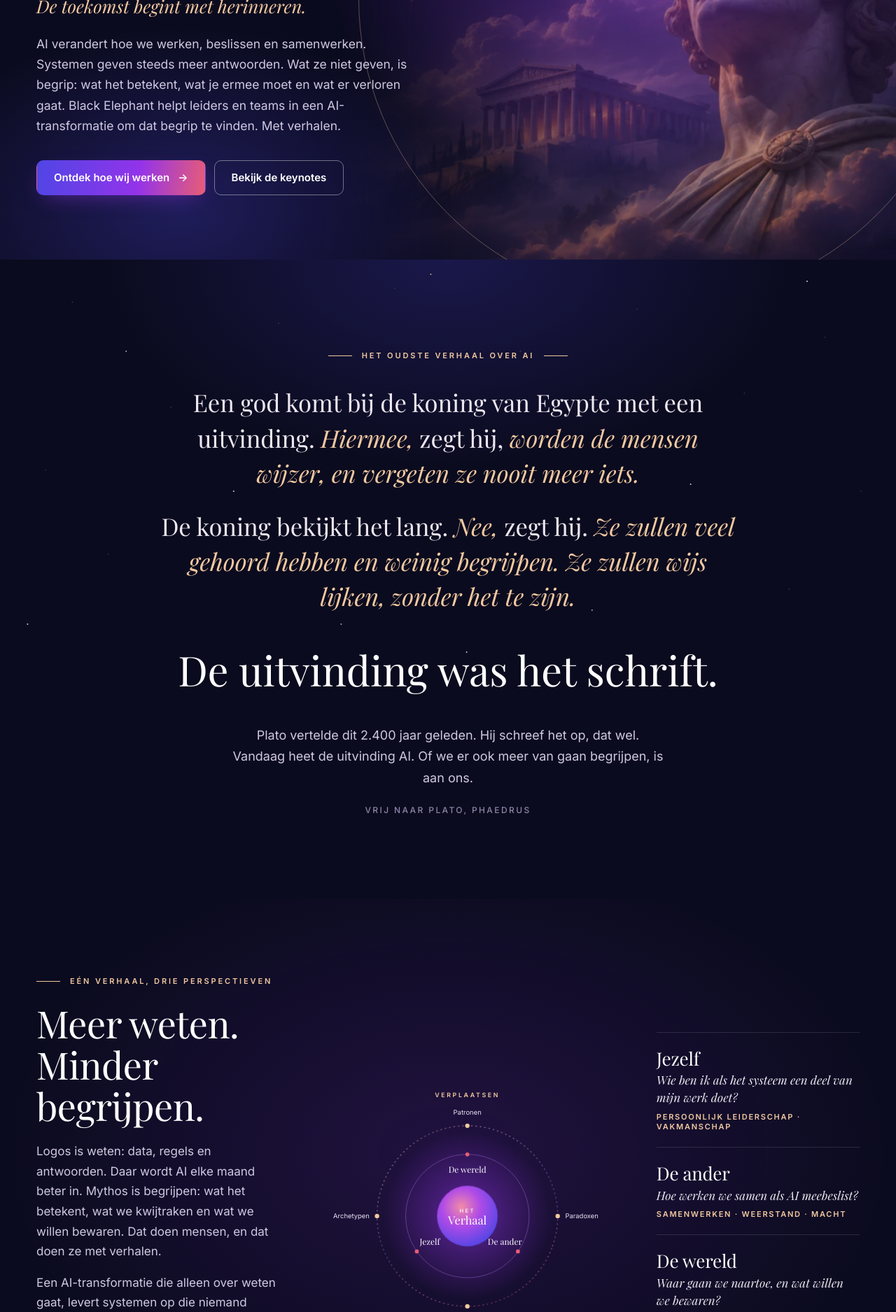
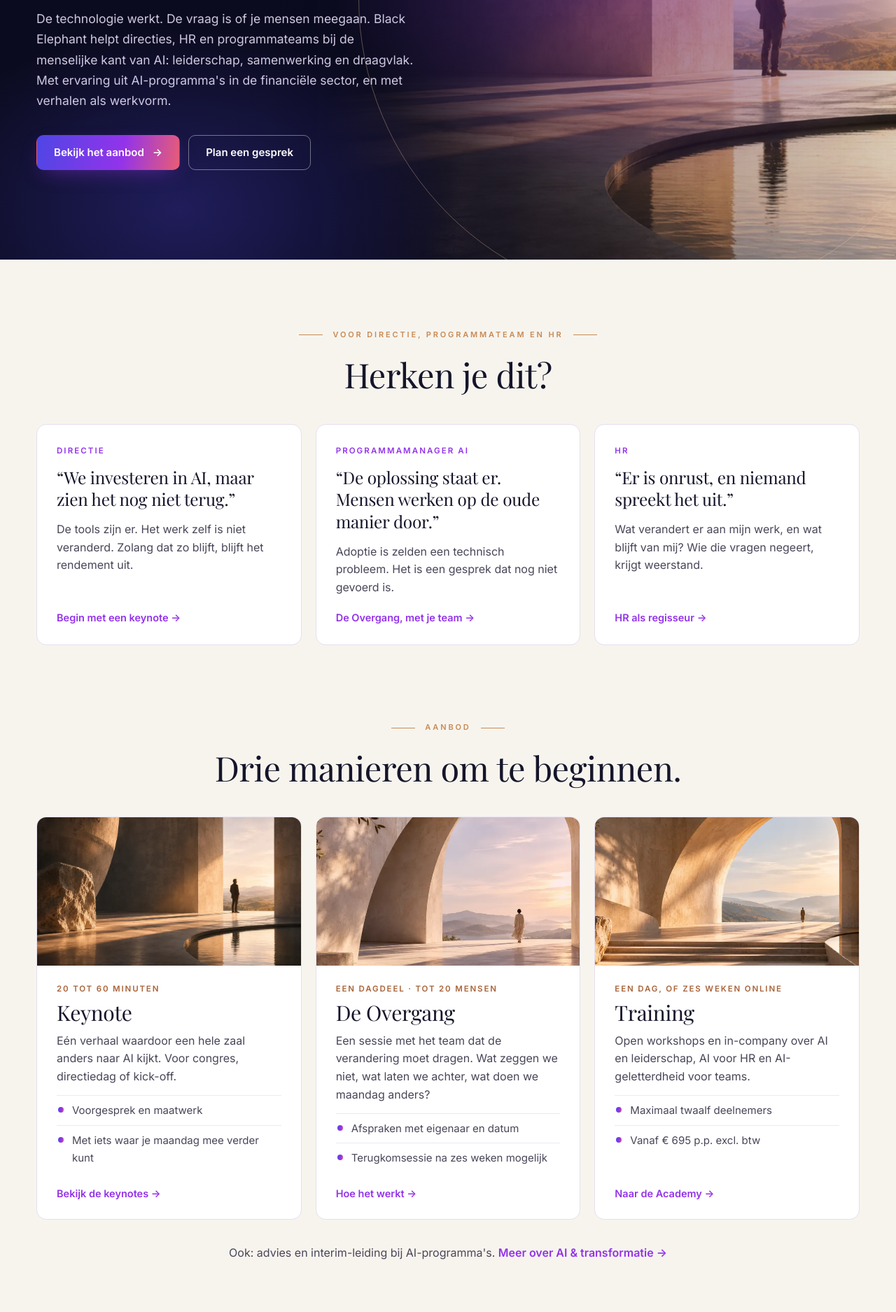
Before and after one commit to 197701010/black-elephant-site, a plain HTML site: page index.html in a window 1280 px wide. Shown: the part 430-2305 px from the top of the page at 70% size. Drawn offline with Linux system fonts and the light colour scheme.

Commit message:
v23: zakelijke homepage met verhalend tintje

```diff
--- a/index.html
+++ b/index.html
@@ -4,12 +4,12 @@
 <meta charset="utf-8">
 <meta name="viewport" content="width=device-width, initial-scale=1">
 <title>Black Elephant · AI-transformatie met verhalen</title>
-<meta name="description" content="Weten kan een machine. Begrijpen leer je met verhalen. Black Elephant helpt leiders en teams in een AI-transformatie met keynotes, sessies en trainingen over leiderschap, samenwerken en betekenis.">
+<meta name="description" content="AI-transformatie die ook bij mensen landt. Black Elephant helpt directies, HR en programmateams met keynotes, teamsessies en training over leiderschap, samenwerking en draagvlak. Met verhalen als werkvorm.">
 <link rel="canonical" href="https://blackelephant.nl/">
 <meta property="og:type" content="website">
 <meta property="og:site_name" content="Black Elephant">
 <meta property="og:title" content="Black Elephant · AI-transformatie met verhalen">
-<meta property="og:description" content="Weten kan een machine. Begrijpen leer je met verhalen. Black Elephant helpt leiders en teams in een AI-transformatie met keynotes, sessies en trainingen over leiderschap, samenwerken en betekenis.">
+<meta property="og:description" content="AI-transformatie die ook bij mensen landt. Black Elephant helpt directies, HR en programmateams met keynotes, teamsessies en training over leiderschap, samenwerking en draagvlak. Met verhalen als werkvorm.">
 <meta property="og:url" content="https://blackelephant.nl/">
 <meta property="og:image" content="https://blackelephant.nl/assets/be/img/og.jpg">
 <meta name="twitter:card" content="summary_large_image">
@@ -169,6 +169,31 @@ body{background:var(--night)}
 .outs .thr a{color:#F2C9A0;text-decoration:none;border-bottom:1px solid rgba(242,201,160,.4)}
 @media (max-width:1080px){.method .outs{grid-template-columns:repeat(3,1fr)}.outs .thr{grid-column:1/-1;text-align:center}.out{text-align:left!important;justify-items:start!important;border-top:1px solid rgba(255,255,255,.14)!important;padding-top:18px}}
 @media (max-width:700px){.method .outs{grid-template-columns:1fr!important;gap:0!important}.out p{display:block!important}.thamus{padding:90px 0 80px}}
+.herken{background:var(--paper);padding:100px 0 40px;text-align:center;color:var(--ink)}
+.herken h2,.aanbod h2{font-size:clamp(32px,3.8vw,50px);margin:10px 0 44px;color:var(--ink)}
+.hk{display:grid;grid-template-columns:repeat(3,1fr);gap:20px;text-align:left}
+.hk a{display:flex;flex-direction:column;background:#fff;border:1px solid #E6DFEE;border-radius:14px;padding:30px 28px;color:var(--ink);text-decoration:none;transition:border-color .25s,transform .25s,box-shadow .25s}
+.hk a:hover{border-color:var(--plum);transform:translateY(-3px);box-shadow:0 18px 40px -24px rgba(79,70,229,.45)}
+.hk .rol{font:600 11.5px var(--sans);letter-spacing:.18em;text-transform:uppercase;color:var(--plum);margin-bottom:16px}
+.hk h3{font:400 clamp(21px,1.9vw,25px)/1.3 var(--serif);margin:0 0 14px}
+.hk p{color:var(--ink-2);font-size:16px;line-height:1.6;margin:0 0 22px}
+.hk .go,.ab .go{margin-top:auto;font:600 14.5px var(--sans);color:var(--plum)}
+.aanbod{background:var(--paper);padding:70px 0 80px;text-align:center;color:var(--ink)}
+.ab{display:grid;grid-template-columns:repeat(3,1fr);gap:20px;text-align:left}
+.ab a{display:flex;flex-direction:column;background:#fff;border:1px solid #E6DFEE;border-radius:14px;overflow:hidden;color:var(--ink);text-decoration:none;transition:border-color .25s,box-shadow .25s}
+.ab a:hover{border-color:var(--plum);box-shadow:0 18px 40px -24px rgba(79,70,229,.45)}
+.ab img{width:100%;aspect-ratio:16/9;object-fit:cover;display:block}
+.ab a>div{display:flex;flex-direction:column;flex:1;padding:26px 28px 28px}
+.ab .k{font:600 11.5px var(--sans);letter-spacing:.16em;text-transform:uppercase;color:#A9643A;margin-bottom:10px}
+.ab h3{font-size:30px;margin:0 0 10px}
+.ab p{color:var(--ink-2);font-size:16px;line-height:1.6;margin:0 0 14px}
+.ab ul{list-style:none;margin:0 0 22px;padding:0;font-size:15px;color:var(--ink-2)}
+.ab li{padding:8px 0 8px 22px;border-top:1px solid #EEE8F3;position:relative}
+.ab li::before{content:"";position:absolute;left:2px;top:16px;width:8px;height:8px;border-radius:50%;background:var(--grad)}
+.abn{margin:34px 0 0;color:var(--ink-2);font-size:16px}
+.abn a{color:var(--plum);font-weight:600;text-decoration:none}
+.names6{padding-top:10px}
+@media (max-width:920px){.hk,.ab{grid-template-columns:1fr}.herken{padding-top:70px}}
 </style>
 <script type="application/ld+json">{"@context":"https://schema.org","@type":"Organization","name":"Black Elephant","alternateName":"Black Elephant · The School for the Future","url":"https://blackelephant.nl/","logo":"https://blackelephant.nl/apple-touch-icon.png","email":"hello@blackelephant.nl","founder":{"@type":"Person","name":"Michael Salmagne"},"address":{"@type":"PostalAddress","addressLocality":"Haarlem","addressCountry":"NL"}}</script>
 </head>
@@ -192,24 +217,56 @@ body{background:var(--night)}
 </header>
 <main id="main">
 <section class="hero dk" aria-labelledby="h1">
-  <img class="bg kb" src="/assets/be/img/marmeren-buste-1200.webp" srcset="/assets/be/img/marmeren-buste-1200.webp 1200w, /assets/be/img/marmeren-buste-2400.webp 2400w" sizes="(max-width:920px) 100vw, 62vw" alt="Een marmeren buste kijkt omhoog naar de maan, met een Griekse tempel in de wolken" width="1200" height="675" fetchpriority="high" style="object-position:right center">
+  <img class="bg kb" src="/assets/be/img/architectuur.webp" alt="Een figuur in een grote stenen hal kijkt uit over een zonnig landschap" width="1586" height="992" fetchpriority="high" style="object-position:70% 50%">
   <span class="arc" aria-hidden="true"></span>
   <div class="wrap">
-    <p class="eyebrow lt rv">The School for the Future</p>
-    <h1 id="h1" class="rv">Weten kan een machine. Begrijpen leer je met verhalen.</h1>
-    <span class="tag rv">De toekomst begint met herinneren.</span>
-    <p class="rv" style="color:#CFC8E2;max-width:540px;margin:-14px 0 34px;font-size:17.5px">AI verandert hoe we werken, beslissen en samenwerken. Systemen geven steeds meer antwoorden. Wat ze niet geven, is begrip: wat het betekent, wat je ermee moet en wat er verloren gaat. Black Elephant helpt leiders en teams in een AI-transformatie om dat begrip te vinden. Met verhalen.</p>
+    <p class="eyebrow lt rv">AI-transformatie · keynotes · sessies · training</p>
+    <h1 id="h1" class="rv">AI-transformatie die ook bij mensen landt.</h1>
+    <span class="tag rv">Weten kan een machine. Begrijpen leer je met verhalen.</span>
+    <p class="rv" style="color:#CFC8E2;max-width:540px;margin:-14px 0 34px;font-size:17.5px">De technologie werkt. De vraag is of je mensen meegaan. Black Elephant helpt directies, HR en programmateams bij de menselijke kant van AI: leiderschap, samenwerking en draagvlak. Met ervaring uit AI-programma's in de financiële sector, en met verhalen als werkvorm.</p>
     <div class="actions rv">
-      <a class="btn btn-ink" href="/methode/">Ontdek hoe wij werken <span class="ar" aria-hidden="true">→</span></a>
-      <a class="btn btn-ghost" href="/practice/#keynotes">Bekijk de keynotes</a>
+      <a class="btn btn-ink" href="#aanbod">Bekijk het aanbod <span class="ar" aria-hidden="true">→</span></a>
+      <a class="btn btn-ghost" href="/contact/">Plan een gesprek</a>
     </div>
+  </div>
+</section>
+
+<section class="herken" aria-labelledby="h-her">
+  <div class="wrap">
+    <p class="eyebrow c rv">Voor directie, programmateam en HR</p>
+    <h2 id="h-her" class="rv">Herken je dit?</h2>
+    <div class="hk">
+      <a class="rv" href="/practice/#keynotes"><span class="rol">Directie</span><h3>“We investeren in AI, maar zien het nog niet terug.”</h3><p>De tools zijn er. Het werk zelf is niet veranderd. Zolang dat zo blijft, blijft het rendement uit.</p><span class="go">Begin met een keynote →</span></a>
+      <a class="rv" href="/practice/#dialoog"><span class="rol">Programmamanager AI</span><h3>“De oplossing staat er. Mensen werken op de oude manier door.”</h3><p>Adoptie is zelden een technisch probleem. Het is een gesprek dat nog niet gevoerd is.</p><span class="go">De Overgang, met je team →</span></a>
+      <a class="rv" href="/workshops/#w-hr"><span class="rol">HR</span><h3>“Er is onrust, en niemand spreekt het uit.”</h3><p>Wat verandert er aan mijn werk, en wat blijft van mij? Wie die vragen negeert, krijgt weerstand.</p><span class="go">HR als regisseur →</span></a>
+    </div>
+  </div>
+</section>
+
+<section class="aanbod" id="aanbod" aria-labelledby="h-aan">
+  <div class="wrap">
+    <p class="eyebrow c rv">Aanbod</p>
+    <h2 id="h-aan" class="rv">Drie manieren om te beginnen.</h2>
+    <div class="ab">
+      <a class="rv" href="/practice/#keynotes"><img src="/assets/be/img/ws/hr-tall.webp" alt="" loading="lazy"><div><span class="k">20 tot 60 minuten</span><h3>Keynote</h3><p>Eén verhaal waardoor een hele zaal anders naar AI kijkt. Voor congres, directiedag of kick-off.</p><ul><li>Voorgesprek en maatwerk</li><li>Met iets waar je maandag mee verder kunt</li></ul><span class="go">Bekijk de keynotes →</span></div></a>
+      <a class="rv" href="/practice/#dialoog"><img src="/assets/be/img/ws/change.webp" alt="" loading="lazy"><div><span class="k">Een dagdeel · tot 20 mensen</span><h3>De Overgang</h3><p>Een sessie met het team dat de verandering moet dragen. Wat zeggen we niet, wat laten we achter, wat doen we maandag anders?</p><ul><li>Afspraken met eigenaar en datum</li><li>Terugkomsessie na zes weken mogelijk</li></ul><span class="go">Hoe het werkt →</span></div></a>
+      <a class="rv" href="/academy/"><img src="/assets/be/img/ws/leiden.webp" alt="" loading="lazy"><div><span class="k">Een dag, of zes weken online</span><h3>Training</h3><p>Open workshops en in-company over AI en leiderschap, AI voor HR en AI-geletterdheid voor teams.</p><ul><li>Maximaal twaalf deelnemers</li><li>Vanaf € 695 p.p. excl. btw</li></ul><span class="go">Naar de Academy →</span></div></a>
+    </div>
+    <p class="abn rv">Ook: advies en interim-leiding bij AI-programma's. <a href="/practice/#transformatie">Meer over AI &amp; transformatie →</a></p>
+  </div>
+</section>
+
+<section class="names6" aria-labelledby="h-names">
+  <div class="wrap">
+    <p class="eyebrow c rv" id="h-names">Opdrachtgevers en podia</p>
+    <div class="names rv"><span>Univé</span><span>Athora</span><span>Zwitserleven</span><span>Reaal</span><span>ABN AMRO</span><span>Yellow Dress</span><span>Meesman Indexbeleggen</span><span>Loyens &amp; Loeff</span><span>Q-Logic</span><span>TEDxHaarlem</span></div>
   </div>
 </section>
 
 <section class="thamus dk" aria-labelledby="h-th">
   <span class="stars s1" aria-hidden="true"></span><span class="stars s2" aria-hidden="true"></span>
   <div class="wrap">
-    <p class="eyebrow c lt rv" id="h-th">Het oudste verhaal over AI</p>
+    <p class="eyebrow c lt rv" id="h-th">Waarom verhalen · het oudste verhaal over AI</p>
     <div class="tale">
       <p class="rv">Een god komt bij de koning van Egypte met een uitvinding. <em>Hiermee,</em> zegt hij, <em>worden de mensen wijzer, en vergeten ze nooit meer iets.</em></p>
       <p class="rv" style="transition-delay:.5s">De koning bekijkt het lang. <em>Nee,</em> zegt hij. <em>Ze zullen veel gehoord hebben en weinig begrijpen. Ze zullen wijs lijken, zonder het te zijn.</em></p>
@@ -318,25 +375,6 @@ body{background:var(--night)}
   </div>
 </section>
 
-<section class="worlds6 dk" aria-labelledby="h-w">
-  <div class="wrap">
-    <p class="eyebrow c lt rv">Voor organisaties in een AI-transformatie</p>
-    <h2 id="h-w" class="rv">Waar begin je?</h2>
-    <div class="tiles">
-<a class="tile rv" href="/practice/"><img src="/assets/be/img/practice-schip.webp" alt="" loading="lazy" style="object-position:40% 50%"><span class="tt"><h3>The Practice</h3><span class="ts">Met je organisatie.</span><span class="tp">Een keynote voor de zaal, De Overgang met je team, of begeleiding bij je AI-transformatie.</span></span><span class="go" aria-hidden="true">→</span></a>
-<a class="tile rv" href="/academy/"><img src="/assets/be/img/academy-ruine.webp" alt="" loading="lazy" style="object-position:60% 50%"><span class="tt"><h3>The Academy</h3><span class="ts">Zelf leren.</span><span class="tp">Workshops en online cursussen over leiden, samenwerken en vertellen in het tijdperk van AI.</span></span><span class="go" aria-hidden="true">→</span></a>
-<a class="tile rv" href="/library/"><img src="/assets/be/img/library-zaal.webp" alt="" loading="lazy" style="object-position:45% 50%"><span class="tt"><h3>The Library</h3><span class="ts">Begin met een verhaal.</span><span class="tp">Oude verhalen over nieuwe technologie, van Prometheus tot de mensen van hout. Gratis te lezen.</span></span><span class="go" aria-hidden="true">→</span></a>
-    </div>
-  </div>
-</section>
-
-<section class="names6" aria-labelledby="h-names">
-  <div class="wrap">
-    <p class="eyebrow c rv" id="h-names">Opdrachtgevers en podia</p>
-    <div class="names rv"><span>Univé</span><span>Athora</span><span>Zwitserleven</span><span>Reaal</span><span>ABN AMRO</span><span>Yellow Dress</span><span>Meesman Indexbeleggen</span><span>Loyens &amp; Loeff</span><span>Q-Logic</span><span>TEDxHaarlem</span></div>
-  </div>
-</section>
-
 <section class="closer dk" aria-labelledby="h-close">
   <div class="wrap">
     <p class="eyebrow c lt rv">Een ander perspectief begint met een gesprek</p>
```
Also changed, not shown: practice/index.html (+2 -2 lines).
